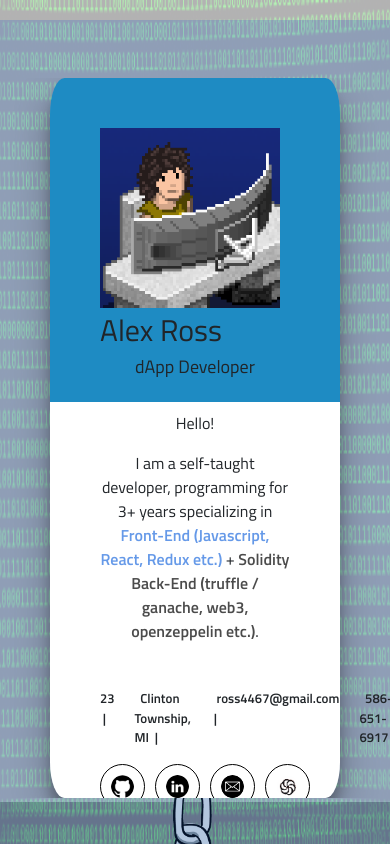
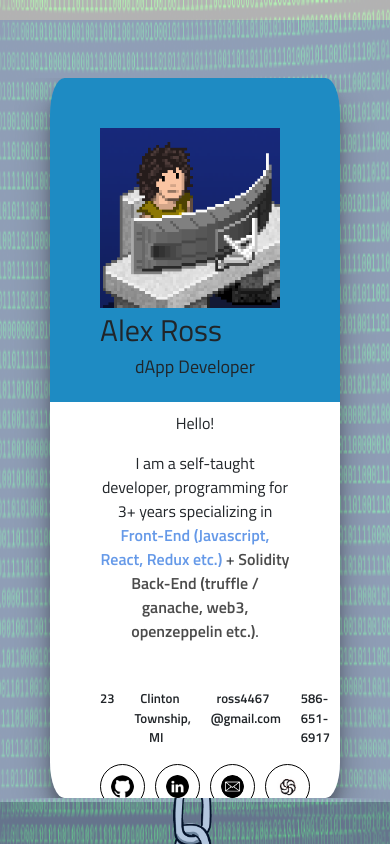
Before and after one commit to AGRTECH/portfolio-site, a React (Create React App) app: page / in a window 390 px wide. Shown: the top 844 px of the page. Built offline with nearby package versions, Linux system fonts and the light colour scheme.

Commit message:
mobile spacing

```diff
--- a/src/components/App.module.css
+++ b/src/components/App.module.css
@@ -321,6 +321,10 @@
   padding: 10px 10px 10px 10px;
 }
 
+.mobileOnly {
+  display: none;
+}
+
 @media (max-width: 1000px) {
   .homeContainerSmaller {
     margin: 0 50px 0 50px;
@@ -465,4 +469,12 @@
   .estimateButton {
     font-size: 15px;
   }
+
+  .seperator {
+    display: none;
+  }
+
+  .mobileOnly {
+    display: inline;
+  }
 }
--- a/src/components/Home.js
+++ b/src/components/Home.js
@@ -78,10 +78,25 @@ const Home = () => {
                 </div>
                 <div className={styles.homeBotRight}>
                   <ul className={styles.homeBotRightLeftList}>
-                    <li>23 &nbsp;|</li>
-                    <li>&nbsp;&nbsp;Clinton Township, MI &nbsp;| </li>
-                    <li>&nbsp;&nbsp;ross4467@gmail.com &nbsp;| </li>
-                    <li>&nbsp;&nbsp;586-651-6917</li>
+                    <li>
+                      23 &nbsp;<span className={styles.seperator}>|</span>
+                    </li>
+                    <li>
+                      &nbsp;&nbsp;Clinton Township,{" "}
+                      <span className={styles.mobileOnly}>
+                        &nbsp;&nbsp;&nbsp;&nbsp;&nbsp;
+                      </span>
+                      MI &nbsp;
+                      <span className={styles.seperator}>|</span>{" "}
+                    </li>
+                    <li>
+                      &nbsp;&nbsp;ross4467 @gmail.com &nbsp;
+                      <span className={styles.seperator}>|</span>{" "}
+                    </li>
+                    <li>
+                      <span className={styles.seperator}>&nbsp;&nbsp;</span>
+                      586-651-6917
+                    </li>
                   </ul>
                   <ul className={styles.homeBotRightRightList}>
                     <li>
```
